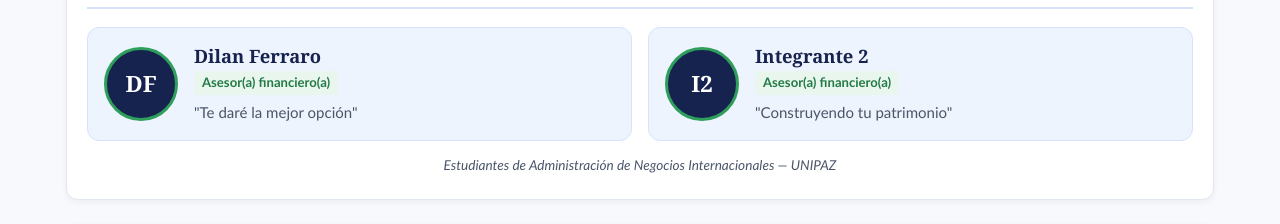
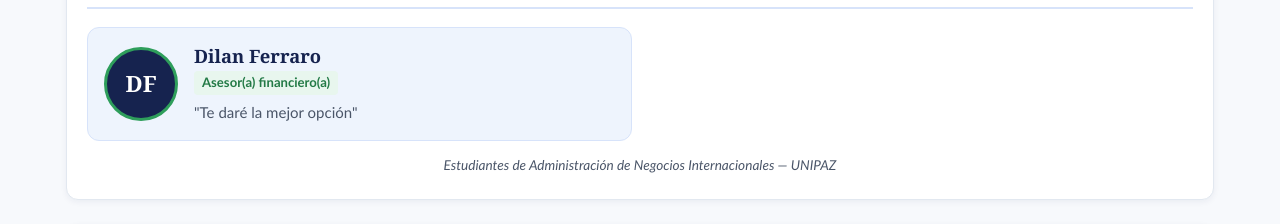
Before and after one commit to dilanferraro440-boop/asesor-inversion, a plain HTML site: page index.html in a window 1280 px wide. Shown: the part 260-484 px from the top of the page. Drawn offline with nearby package versions, Linux system fonts and the light colour scheme.

Commit message:
Update index.html

```diff
--- a/index.html
+++ b/index.html
@@ -603,8 +603,7 @@
       firma: "Dilprofer Asesores de Inversión",
       eslogan: "Planifique su futuro con inteligencia y seguridad",
       asesores: [
-          { nombre: "Dilan Ferraro", foto: "foto1.jpg", frase: "Te daré la mejor opción", iniciales: "DF" },
-          { nombre: "Integrante 2", foto: "foto2.jpg", frase: "Construyendo tu patrimonio", iniciales: "I2" }
+          { nombre: "Dilan Ferraro", foto: "foto1.jpg", frase: "Te daré la mejor opción", iniciales: "DF" }
       ],
       preguntasPerfil: [
           { pre: "¿En cuánto tiempo necesitará el dinero?", opc: ["Menos de 1 año", "1 a 3 años", "3 a 5 años", "Más de 5 años"] },
```
